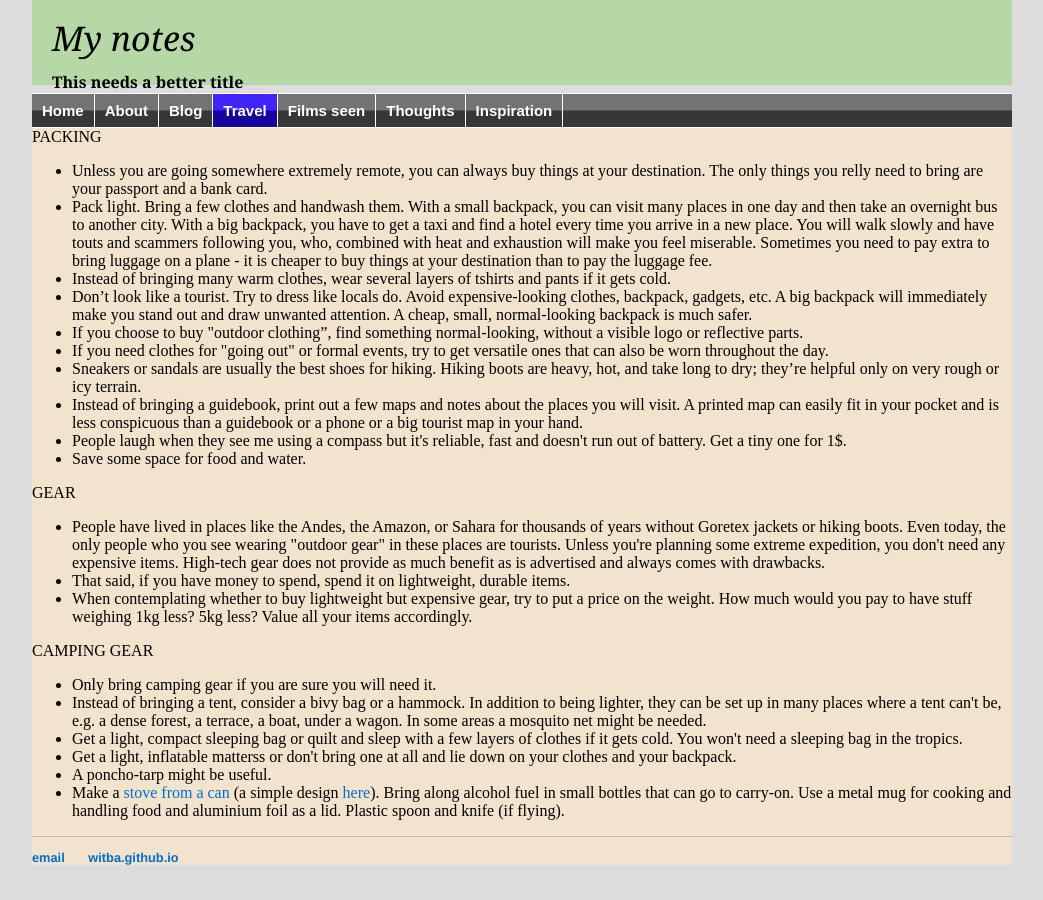
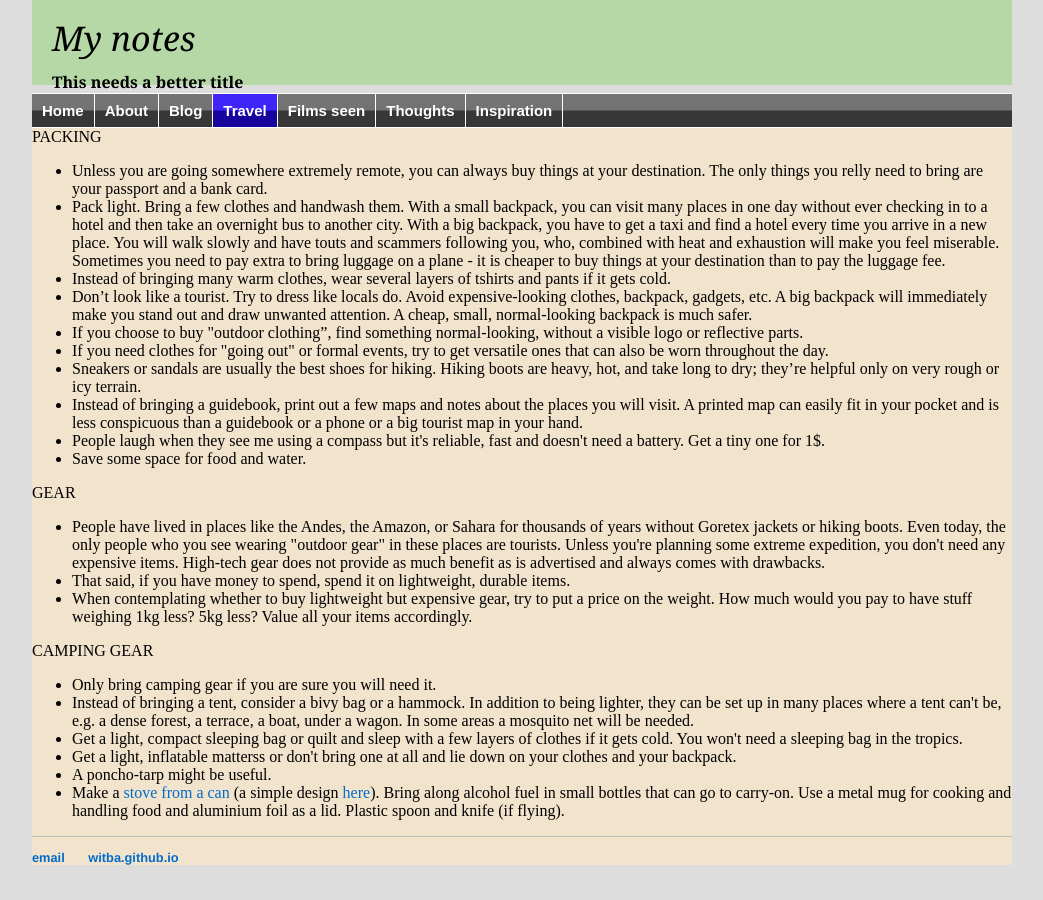
Before and after one commit to witba/witba.github.io, a Jekyll site: the page built from travel/packing.html, in a window 1280 px wide. Shown: the whole page, without its empty margins (118-1161 px from the left). Built offline with Jekyll 4.4.1, drawn with Linux system fonts in a browser that asks for light colours.

Commit message:
Update packing.html

```diff
--- a/travel/packing.html
+++ b/travel/packing.html
@@ -8,14 +8,14 @@ title: Travel resources
 PACKING<br>
 <ul>
 <li>Unless you are going somewhere extremely remote, you can always buy things at your destination. The only things you relly need to bring are your passport and a bank card.
-<li>Pack light. Bring a few clothes and handwash them. With a small backpack, you can visit many places in one day and then take an overnight bus to another city. With a big backpack, you have to get a taxi and find a hotel every time you arrive in a new place. You will walk slowly and have touts and scammers following you, who, combined with heat and exhaustion will make you feel miserable. Sometimes you need to pay extra to bring luggage on a plane - it is cheaper to buy things at your destination than to pay the luggage fee.
+<li>Pack light. Bring a few clothes and handwash them. With a small backpack, you can visit many places in one day without ever checking in to a hotel and then take an overnight bus to another city. With a big backpack, you have to get a taxi and find a hotel every time you arrive in a new place. You will walk slowly and have touts and scammers following you, who, combined with heat and exhaustion will make you feel miserable. Sometimes you need to pay extra to bring luggage on a plane - it is cheaper to buy things at your destination than to pay the luggage fee.
 <li>Instead of bringing many warm clothes, wear several layers of tshirts and pants if it gets cold.
 <li>Don’t look like a tourist. Try to dress like locals do. Avoid expensive-looking clothes, backpack, gadgets, etc. A big backpack will immediately make you stand out and draw unwanted attention. A cheap, small, normal-looking backpack is much safer.
 <li>If you choose to buy "outdoor clothing”, find something normal-looking, without a visible logo or reflective parts.
 <li>If you need clothes for "going out" or formal events, try to get versatile ones that can also be worn throughout the day.
 <li>Sneakers or sandals are usually the best shoes for hiking. Hiking boots are heavy, hot, and take long to dry; they’re helpful only on very rough or icy terrain.
 <li>Instead of bringing a guidebook, print out a few maps and notes about the places you will visit. A printed map can easily fit in your pocket and is less conspicuous than a guidebook or a phone or a big tourist map in your hand.
-<li>People laugh when they see me using a compass but it's reliable, fast and doesn't run out of battery. Get a tiny one for 1$.
+<li>People laugh when they see me using a compass but it's reliable, fast and doesn't need a battery. Get a tiny one for 1$.
 <li>Save some space for food and water.
 </ul>
 GEAR<br>
@@ -27,7 +27,7 @@ GEAR<br>
 CAMPING GEAR<br>
 <ul>
 <li>Only bring camping gear if you are sure you will need it.
-<li>Instead of bringing a tent, consider a bivy bag or a hammock. In addition to being lighter, they can be set up in many places where a tent can't be, e.g. a dense forest, a terrace, a boat, under a wagon. In some areas a mosquito net might be needed.
+<li>Instead of bringing a tent, consider a bivy bag or a hammock. In addition to being lighter, they can be set up in many places where a tent can't be, e.g. a dense forest, a terrace, a boat, under a wagon. In some areas a mosquito net will be needed.
 <li>Get a light, compact sleeping bag or quilt and sleep with a few layers of clothes if it gets cold. You won't need a sleeping bag in the tropics.
 <li>Get a light, inflatable matterss or don't bring one at all and lie down on your clothes and your backpack.
 <li>A poncho-tarp might be useful.
```
